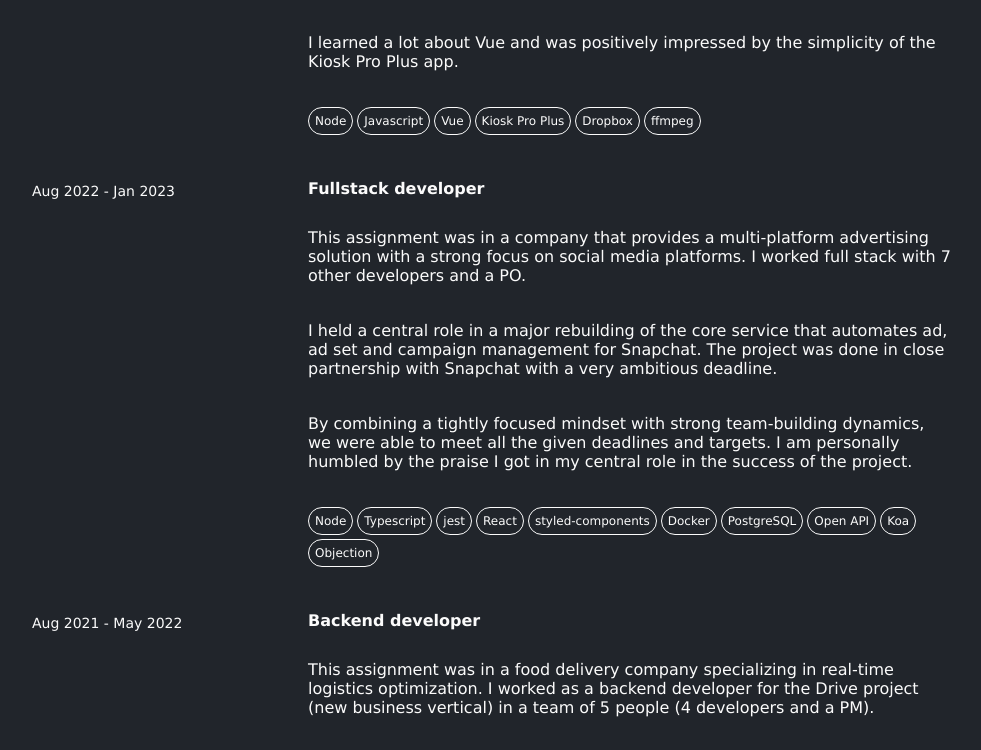
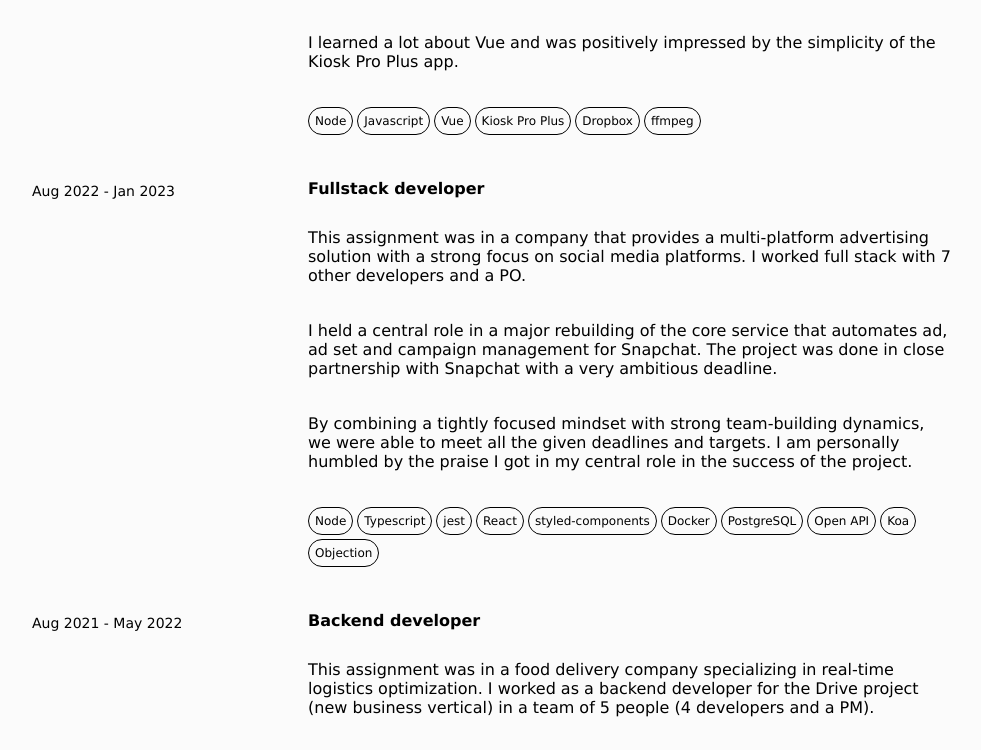
Before and after one commit to miikaah/miikaah.github.io, a plain HTML site: page index.html in a window 1280 px wide. Shown: the part 1029-1779 px from the top of the page, without its empty margins (148-1129 px from the left). Drawn offline with Linux system fonts and the light colour scheme.

Commit message:
Use light style for now

```diff
--- a/style.css
+++ b/style.css
@@ -8,8 +8,8 @@
 }
 
 html {
-  color: var(--color-white);
-  background: rgb(33, 37, 43);
+  color: var(--color-black);
+  background: var(--color-white);
 }
 
 a {
@@ -137,7 +137,7 @@ section {
 
 .tags > span {
   font-size: var(--font-size-xxs);
-  border: 1px solid var(--color-white);
+  border: 1px solid var(--color-black);
   border-radius: 28px;
   padding: 6px;
   margin: 0 4px 4px 0;
```
